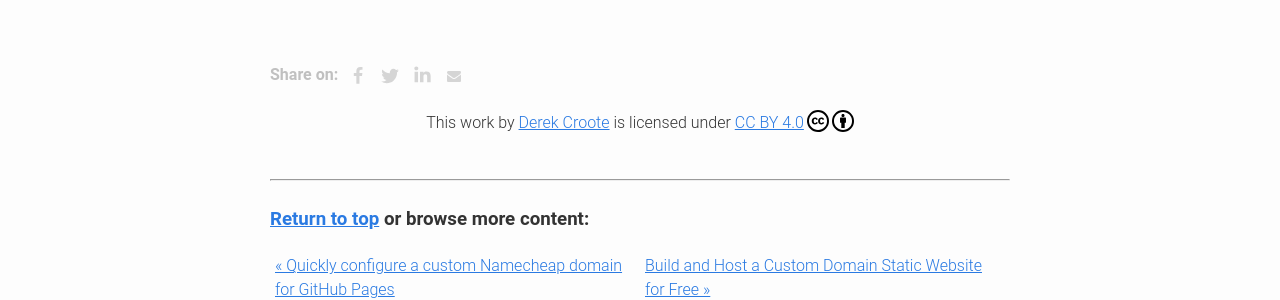
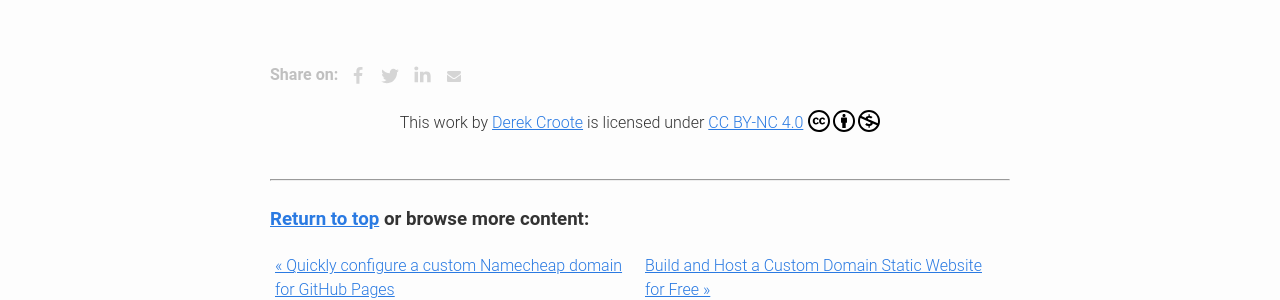
Before and after one commit to dcroote/dcroote.github.io, a Jekyll site: the page built from _posts/2023-02-25-redwoods.md, in a window 1280 px wide. Shown: the part 1656-1956 px from the top of the page. Built offline with Jekyll 4.4.1, drawn with Linux system fonts in a browser that asks for light colours; some web fonts are replaced.

Commit message:
chore: update license

```diff
--- a/_layouts/post.html
+++ b/_layouts/post.html
@@ -26,10 +26,12 @@ layout: default
     <p xmlns:dct="http://purl.org/dc/terms/" xmlns:cc="http://creativecommons.org/ns#" class="license-text"
       style="text-align: center; margin-top: 1em">This work by <a rel="cc:attributionURL dct:creator"
         property="cc:attributionName" href="https://www.derekcroote.com">Derek Croote</a> is licensed under <a
-        rel="license" href="https://creativecommons.org/licenses/by/4.0">CC BY 4.0<img
-          style="height:22px!important;margin-left:3px;vertical-align:text-bottom;" src="/images/cc.svg"
+        rel="license" href="https://creativecommons.org/licenses/by-nc/4.0">CC BY-NC 4.0<img
+          style="height:22px!important;margin-left:5px;vertical-align:text-bottom;" src="/images/cc.svg"
           alt="Creative Commons Icon" /><img style="height:22px!important;margin-left:3px;vertical-align:text-bottom;"
-          src="/images/by.svg" alt="Creative Commons Attribution Icon" /></a></p>
+          src="/images/by.svg" alt="Creative Commons Attribution Icon" /><img
+          style="height:22px!important;margin-left:3px;vertical-align:text-bottom;" src="/images/nc.svg"
+          alt="Creative Commons Noncommercial Icon" /></a></p>
 
   </article>
 
```
Also changed, not shown: images/nc.svg (added).
